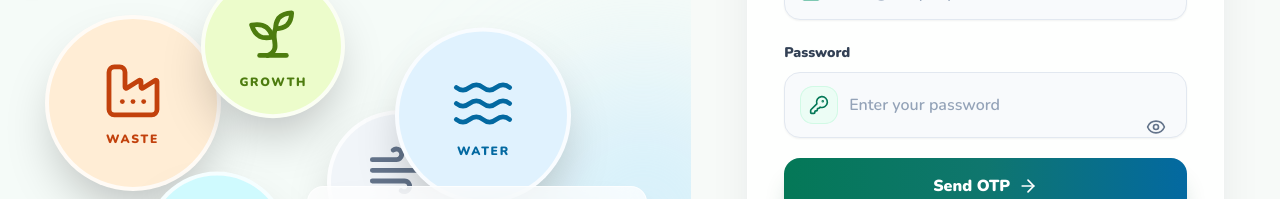
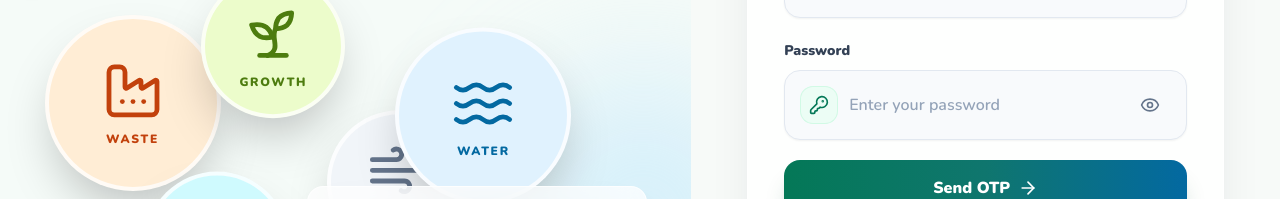
Before and after one commit to KrishnaYadav999/CCP, a React (Vite) app in the folder frontend/: page / in a window 1280 px wide. Shown: the part 486-685 px from the top of the page. Built offline with nearby package versions, Linux system fonts and the light colour scheme; no server answers.

Commit message:
Fix login password visibility button

```diff
--- a/frontend/src/pages/Login.jsx
+++ b/frontend/src/pages/Login.jsx
@@ -54,7 +54,7 @@ export default function Login(){
         </label>
         <label className="block">
           <span className="text-sm font-black text-slate-700">Password</span>
-          <div className="group relative mt-2 flex items-center gap-3 overflow-hidden rounded-2xl border border-slate-200 bg-slate-50 px-4 py-3.5 shadow-sm transition duration-300 focus-within:-translate-y-0.5 focus-within:border-emerald-500 focus-within:bg-white focus-within:shadow-xl focus-within:shadow-emerald-900/10 focus-within:ring-4 focus-within:ring-emerald-100">
+          <div className="group relative mt-2 flex items-center gap-3 rounded-2xl border border-slate-200 bg-slate-50 px-4 py-3.5 shadow-sm transition duration-300 focus-within:-translate-y-0.5 focus-within:border-emerald-500 focus-within:bg-white focus-within:shadow-xl focus-within:shadow-emerald-900/10 focus-within:ring-4 focus-within:ring-emerald-100">
             <span className="pointer-events-none absolute inset-y-0 left-0 w-1 bg-gradient-to-b from-emerald-400 to-sky-500 opacity-0 transition duration-300 group-focus-within:opacity-100" />
             <span className="grid h-9 w-9 shrink-0 place-items-center rounded-xl bg-emerald-50 text-emerald-700 ring-1 ring-emerald-100 transition duration-300 group-focus-within:scale-105 group-focus-within:bg-emerald-600 group-focus-within:text-white">
               <KeyRound className="h-5 w-5" />
@@ -65,12 +65,12 @@ export default function Login(){
               required
               value={password}
               onChange={(e) => setPassword(e.target.value)}
-              className="min-w-0 flex-1 bg-transparent pr-12 font-semibold outline-none placeholder:text-slate-400"
+              className="min-w-0 flex-1 bg-transparent font-semibold outline-none placeholder:text-slate-400"
             />
             <button
               type="button"
               onClick={() => setShowPassword((value) => !value)}
-              className="btn-lift absolute right-2 top-1/2 grid h-11 w-11 -translate-y-1/2 place-items-center rounded-xl text-slate-500 transition hover:bg-slate-100 hover:text-emerald-700 focus:outline-none focus:ring-4 focus:ring-emerald-100"
+              className="inline-flex h-10 w-10 shrink-0 items-center justify-center rounded-xl text-slate-500 transition hover:bg-slate-100 hover:text-emerald-700 focus:outline-none focus:ring-4 focus:ring-emerald-100"
               aria-label={showPassword ? 'Hide password' : 'Show password'}
               title={showPassword ? 'Hide password' : 'Show password'}
             >
```
